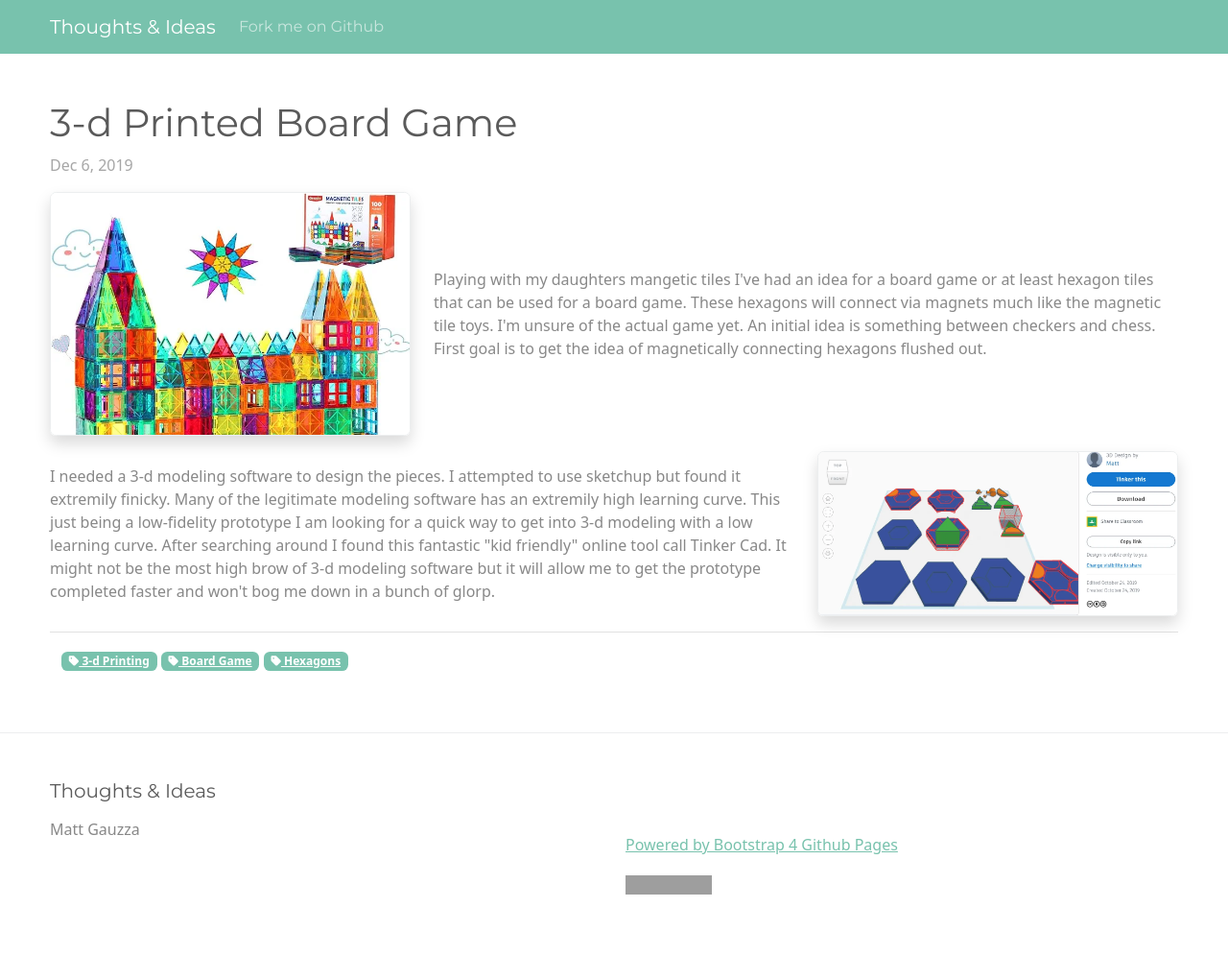
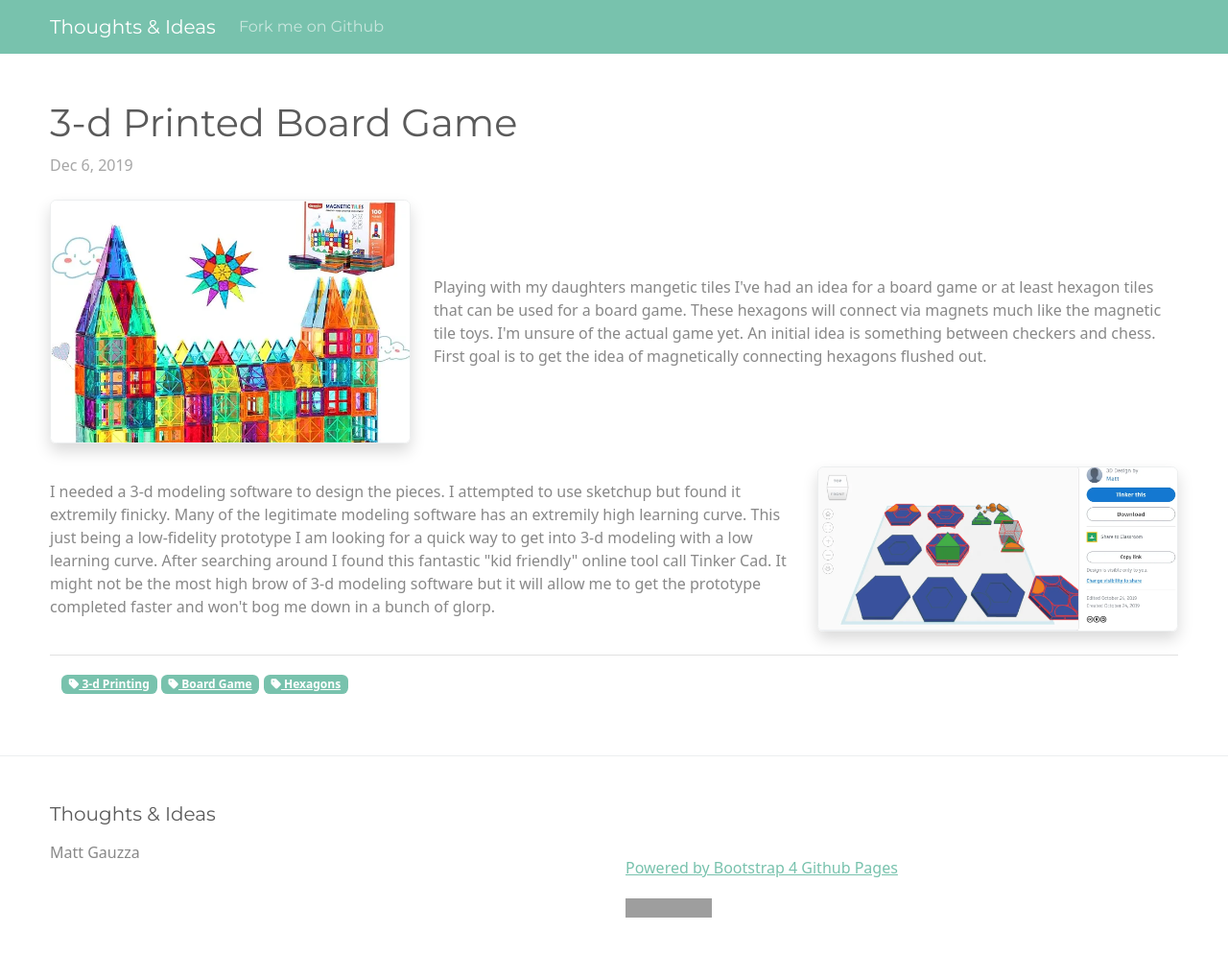
Before and after one commit to mattgauzza/about, a Jekyll site: the page built from _posts/2019-12-06-3d Printed Board Game.html, in a window 1280 px wide. Shown: the whole page at 96% size. Built offline with Jekyll 4.4.1, drawn with Linux system fonts in a browser that asks for light colours; nearby versions of some CDN libraries; before the commit the page ends 996 px from its top, so only the background shows below that; grey boxes are pictures that could not be loaded.

Commit message:
Update 2019-12-06-3d Printed Board Game.html

```diff
--- a/_posts/2019-12-06-3d Printed Board Game.html
+++ b/_posts/2019-12-06-3d Printed Board Game.html
@@ -9,7 +9,7 @@ tags:
   - Hexagons
 ---
 
-<div class="row my-3 align-items-center">
+<div class="row my-4 align-items-center">
   <div class=" col-md-4">
     <img src="/about/assets/images/81lIzaca9xL._AC_SX679_.webp" alt="3-d modelled hexagon board game" class="img-fluid border rounded shadow">
   </div>
@@ -19,8 +19,8 @@ tags:
     An initial idea is something between checkers and chess. First goal is to get the idea of magnetically connecting hexagons flushed out.
   </div>
 </div>
-
-<div class="row my-3 align-items-center">
+<div class="my-3"></div>
+<div class="row my-4 align-items-center">
   <div class="col order-2 order-lg-1">
     I needed a 3-d modeling software to design the pieces. I attempted to use sketchup but found it extremily finicky.
     Many of the legitimate modeling software has an extremily high learning curve.
```
